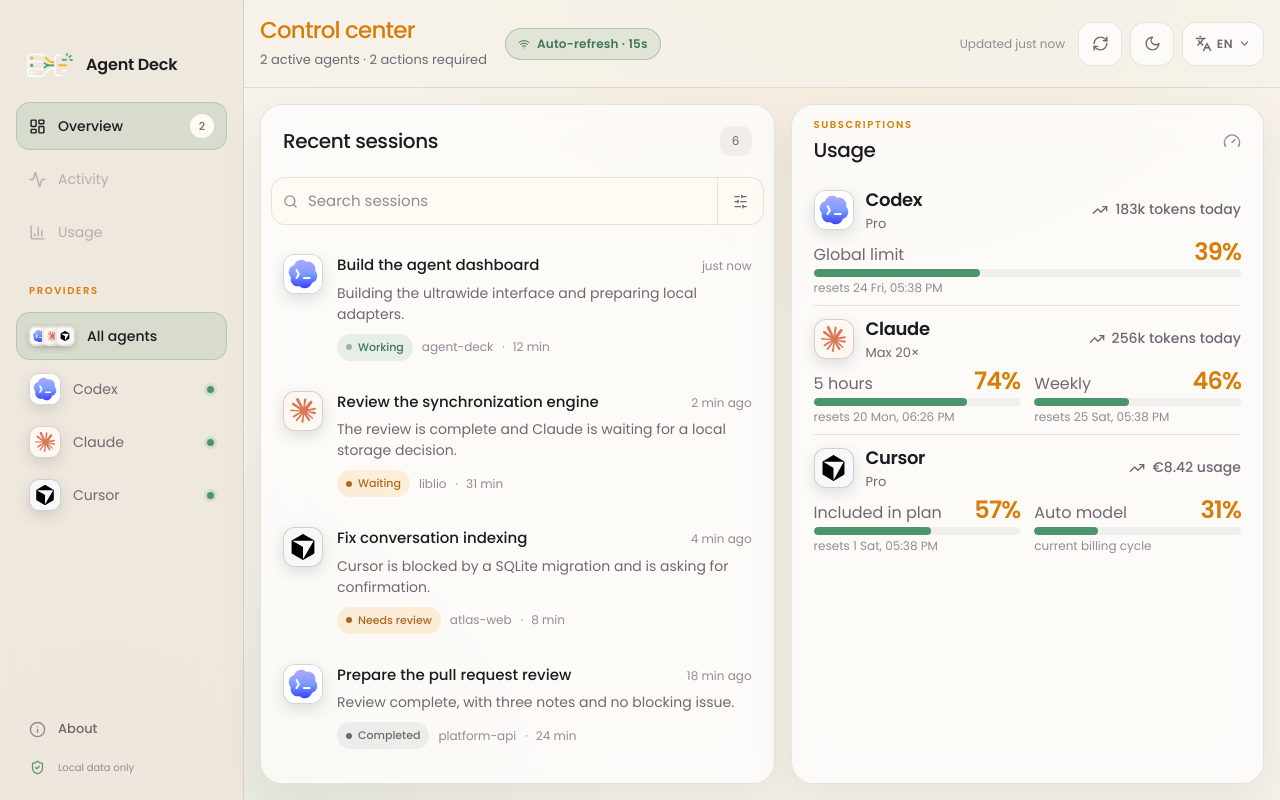
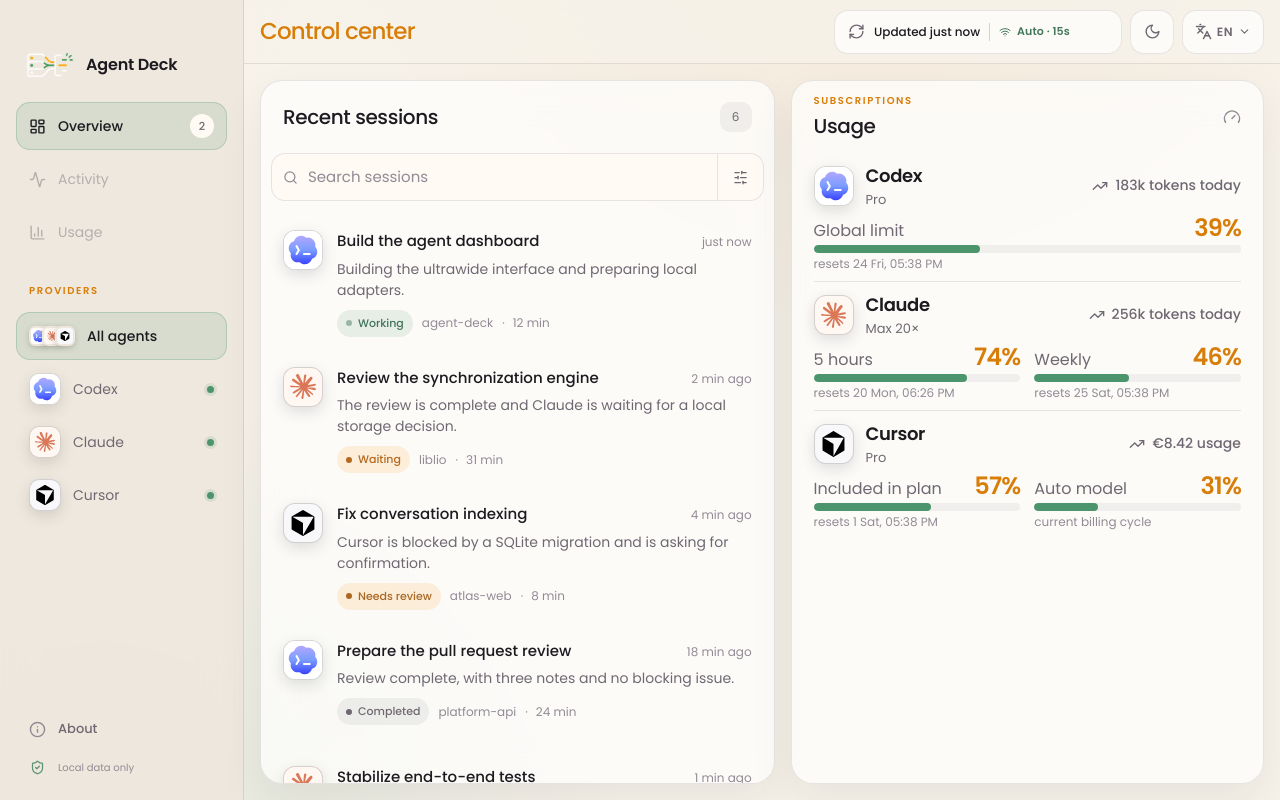
Before and after one commit to eMeRiKa13/agent-deck, a Vue app: page / in a window 1280 px wide. Built offline with nearby package versions, Linux system fonts and the light colour scheme.

Commit message:
Compact the responsive dashboard header

```diff
--- a/src/App.vue
+++ b/src/App.vue
@@ -41,6 +41,16 @@ const isSessionDetailOpen = ref(false)
 const isAboutOpen = ref(false)
 const isSessionDetailModal = computed(() => isCompactDetail.value && isSessionDetailOpen.value)
 const isSessionSelectionVisible = computed(() => !isCompactDetail.value || isSessionDetailOpen.value)
+const lastRefreshTime = computed(() => snapshot.value
+  ? formatRelativeTime(snapshot.value.refreshedAtMs, currentLocale.value, t)
+  : '')
+const refreshControlLabel = computed(() => t('topbar.refreshStatus', {
+  time: lastRefreshTime.value,
+  seconds: pollingIntervalSeconds,
+}))
+const refreshUpdatedLabel = computed(() => refreshing.value
+  ? t('topbar.refreshing')
+  : t('topbar.updated', { time: lastRefreshTime.value }))
 
 watch(isCompactDetail, () => {
   isSessionDetailOpen.value = false
@@ -87,19 +97,32 @@ function openAbout() {
     <main class="dashboard-main">
       <header data-tauri-drag-region class="dashboard-topbar" :inert="isSessionDetailModal">
         <div class="dashboard-topbar__title">
-          <div>
-            <h1>{{ t('topbar.title') }}</h1>
-            <span>
-              {{ t('topbar.activeAgents', { count: activeCount }, activeCount) }} ·
-              {{ t('topbar.requiredActions', { count: attentionCount }, attentionCount) }}
-            </span>
-          </div>
-          <span class="live-badge"><WifiIcon :size="12" /> {{ t('topbar.autoRefresh', { seconds: pollingIntervalSeconds }) }}</span>
+          <h1>{{ t('topbar.title') }}</h1>
+          <span class="dashboard-topbar__summary">
+            {{ t('topbar.activeAgents', { count: activeCount }, activeCount) }} ·
+            {{ t('topbar.requiredActions', { count: attentionCount }, attentionCount) }}
+          </span>
         </div>
         <div class="dashboard-topbar__actions">
-          <span class="last-refresh">{{ t('topbar.updated', { time: formatRelativeTime(snapshot.refreshedAtMs, currentLocale, t) }) }}</span>
-          <button type="button" :class="{ 'is-spinning': refreshing }" :aria-label="t('topbar.refresh')" @click="refresh">
-            <RefreshCwIcon :size="17" />
+          <button
+            type="button"
+            class="refresh-control"
+            :class="{ 'is-spinning': refreshing }"
+            data-refresh-control
+            :aria-label="refreshControlLabel"
+            @click="refresh"
+          >
+            <RefreshCwIcon class="refresh-control__icon" :size="17" aria-hidden="true" />
+            <span class="refresh-control__updated" aria-live="polite">
+              {{ refreshUpdatedLabel }}
+            </span>
+            <span class="refresh-control__separator" aria-hidden="true" />
+            <span class="refresh-control__auto">
+              <WifiIcon :size="12" aria-hidden="true" />
+              <span class="refresh-control__auto-label">
+                {{ t('topbar.autoRefreshCompact', { seconds: pollingIntervalSeconds }) }}
+              </span>
+            </span>
           </button>
           <button type="button" :aria-label="t('topbar.theme')" @click="toggleTheme">
             <SunIcon v-if="isDark" :size="17" />
--- a/src/i18n/messages.ts
+++ b/src/i18n/messages.ts
@@ -9,9 +9,11 @@ const fr = {
     title: 'Centre de contrôle',
     activeAgents: 'aucun agent actif | {count} agent actif | {count} agents actifs',
     requiredActions: 'aucune action requise | {count} action requise | {count} actions requises',
-    autoRefresh: 'Actualisation auto · {seconds} s',
+    autoRefreshCompact: 'Auto · {seconds} s',
     updated: 'Mis à jour {time}',
+    refreshing: 'Mise à jour…',
     refresh: 'Rafraîchir',
+    refreshStatus: 'Rafraîchir — mis à jour {time}, actualisation automatique toutes les {seconds} secondes',
     theme: 'Changer de thème',
     language: 'Changer de langue',
   },
@@ -264,9 +266,11 @@ const en: MessageShape<typeof fr> = {
     title: 'Control center',
     activeAgents: 'no active agents | {count} active agent | {count} active agents',
     requiredActions: 'no actions required | {count} action required | {count} actions required',
-    autoRefresh: 'Auto-refresh · {seconds}s',
+    autoRefreshCompact: 'Auto · {seconds}s',
     updated: 'Updated {time}',
+    refreshing: 'Refreshing…',
     refresh: 'Refresh',
+    refreshStatus: 'Refresh — updated {time}, auto-refresh every {seconds} seconds',
     theme: 'Change theme',
     language: 'Change language',
   },
```
Also changed, not shown: src/assets/css/tailwind.css, 1 other file (tests, documents, lock files or other folders).
